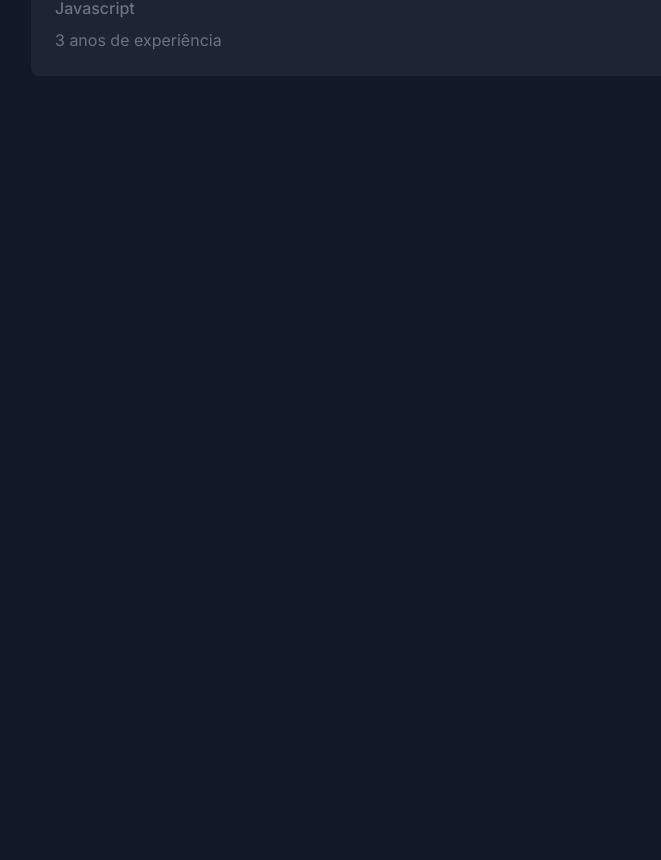
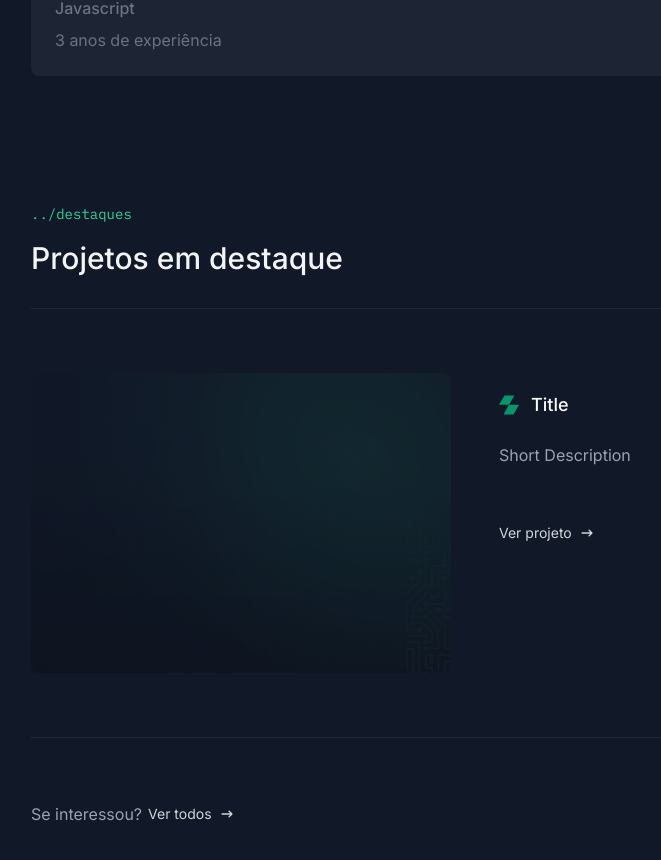
Before and after one commit to f3gomes/next-portfolio-2024, a Next.js app: page / in a window 1280 px wide. Shown: the part 979-1839 px from the top of the page, without its empty margins (33-694 px from the left). Before the commit the page ends 1119 px from the top, so only its background shows below. Built offline with nearby package versions, Linux system fonts and the light colour scheme.

Commit message:
feat(highlight projects): creates section

```diff
--- /dev/null
+++ b/app/components/divider/horizontal.tsx
@@ -0,0 +1,11 @@
+import { cn } from "@/app/lib/utils";
+
+type HorizontalDividerProps = {
+  className?: string;
+};
+
+export const HorizontalDivider = ({ className }: HorizontalDividerProps) => {
+  return (
+    <div className={cn("w-full my-8 border-b border-b-gray-800", className)} />
+  );
+};
--- /dev/null
+++ b/app/components/link/index.tsx
@@ -0,0 +1,19 @@
+import { cn } from "@/app/lib/utils";
+import NextLink from "next/link";
+import { ComponentProps } from "react";
+
+type LinkProps = ComponentProps<typeof NextLink>;
+
+export const Link = ({ className, children, ...props }: LinkProps) => {
+  return (
+    <NextLink
+      className={cn(
+        "flex items-center gap-2 text-gray-300 text-sm hover:text-emerald-500 transition-colors",
+        className
+      )}
+      {...props}
+    >
+      {children}
+    </NextLink>
+  );
+};
--- /dev/null
+++ b/app/components/sections/home/highlighted-projects/index.tsx
@@ -0,0 +1,35 @@
+import { HorizontalDivider } from '@/app/components/divider/horizontal'
+import { SectionTitle } from '@/app/components/section-title'
+import { ProjectCard } from './project-card'
+import { HiArrowNarrowRight } from 'react-icons/hi'
+import { Link } from '@/app/components/link'
+import { Project } from '@/app/types/projects'
+
+type HighlightedProjectsProps = {
+  projects: Project[]
+}
+
+export const HighlightedProjects = ({ projects }: HighlightedProjectsProps) => {
+  return (
+    <section className="container py-16">
+      <SectionTitle subtitle="destaques" title="Projetos em destaque" />
+      <HorizontalDivider className="mb-16" />
+
+      <div>
+        {projects?.map((project) => (
+          <div key={project.slug}>
+            <ProjectCard project={project} />
+            <HorizontalDivider className="my-16" />
+          </div>
+        ))}
+        <p className="flex items-center gap-1.5">
+          <span className="text-gray-400">Se interessou?</span>
+          <Link href="/projects" className="inline-flex">
+            Ver todos
+            <HiArrowNarrowRight />
+          </Link>
+        </p>
+      </div>
+    </section>
+  )
+}
--- /dev/null
+++ b/app/components/sections/home/highlighted-projects/project-card/index.tsx
@@ -0,0 +1,83 @@
+"use client";
+
+import { Link } from "@/app/components/link";
+import { TechBadge } from "@/app/components/tech-badge";
+import Image from "next/image";
+import { HiArrowNarrowRight } from "react-icons/hi";
+import { motion } from "framer-motion";
+import { Project } from "@/app/types/projects";
+// import { fadeUpAnimation } from '@/app/lib/animations'
+
+type ProjectCardProps = {
+  project: Project;
+};
+
+export const ProjectCard = ({ project }: ProjectCardProps) => {
+  return (
+    <motion.div
+      className="flex gap-6 lg:gap-12 flex-col lg:flex-row"
+      initial={{ opacity: 0, y: 100 }}
+      whileInView={{ opacity: 1, y: 0 }}
+      exit={{ opacity: 0, y: 100 }}
+      transition={{ duration: 0.5 }}
+    >
+      <motion.div
+        className="w-full h-[200px] sm:h-[300px] lg:w-[420px] lg:min-h-full"
+        initial={{ opacity: 0, y: 100, scale: 0.5 }}
+        whileInView={{ opacity: 1, y: 0, scale: 1 }}
+        exit={{ opacity: 0, y: 100, scale: 0.5 }}
+        transition={{ duration: 0.3, delay: 0.3 }}
+      >
+        <Image
+          src={project.thumbnail.url}
+          width={420}
+          height={304}
+          alt={`Thumbnail do projeto ${project.title}`}
+          className="w-full h-full object-cover rounded-lg"
+        />
+      </motion.div>
+
+      <div className="flex-1 lg:py-[18px]">
+        <motion.h3
+          className="flex items-center gap-3 font-medium text-lg text-gray-50"
+          // {...fadeUpAnimation}
+          transition={{ duration: 0.7 }}
+        >
+          <Image
+            width={20}
+            height={20}
+            alt=""
+            src="/images/icons/project-title-icon.svg"
+          />
+          {project.title}
+        </motion.h3>
+
+        <motion.p
+          className="text-gray-400 my-6"
+          // {...fadeUpAnimation}
+          transition={{ duration: 0.2, delay: 0.3 }}
+        >
+          {project.shortDescription}
+        </motion.p>
+
+        <div className="flex gap-x-2 gap-y-3 flex-wrap lg:max-w-[350px] mb-8">
+          {project.technologies.map((tech, i) => (
+            <TechBadge
+              name={tech.name}
+              key={`${project.title}-tech-${tech.name}`}
+              initial={{ opacity: 0, scale: 0 }}
+              whileInView={{ opacity: 1, scale: 1 }}
+              exit={{ opacity: 0, scale: 0 }}
+              transition={{ duration: 0.2, delay: 0.5 + i * 0.1 }}
+            />
+          ))}
+        </div>
+
+        <Link href={`/projects/${project.slug}`}>
+          Ver projeto
+          <HiArrowNarrowRight />
+        </Link>
+      </div>
+    </motion.div>
+  );
+};
--- a/app/page.tsx
+++ b/app/page.tsx
@@ -1,13 +1,31 @@
 import HeroSection from "./components/sections/home/hero-section";
+import { HighlightedProjects } from "./components/sections/home/highlighted-projects";
 import { KnownTechs } from "./components/sections/home/known-techs";
 
 export default async function Home() {
+  const techs = [{ name: "Javascript", iconSvg: "", startDate: "10-10-2021" }];
+  const projects: any = [
+    {
+      slug: "slug",
+      thumbnail: {
+        url: "/images/hero-bg.png",
+      },
+      title: "Title",
+      shortDescription: "Short Description",
+      technologies: [],
+      pageThumbnail: { url: "PageThumbnail" },
+      sections: [],
+      description: { text: "Text Description" },
+      liveProjectUrl: "LiveProject",
+      githubUrl: "Github URL",
+    },
+  ];
+
   return (
     <>
       <HeroSection />
-      <KnownTechs
-        techs={[{ name: "Javascript", iconSvg: "", startDate: "10-10-2021" }]}
-      />
+      <KnownTechs techs={techs} />
+      <HighlightedProjects projects={projects} />
     </>
   );
 }
```
Also changed, not shown: app/types/projects.ts (+26 -26 lines).
